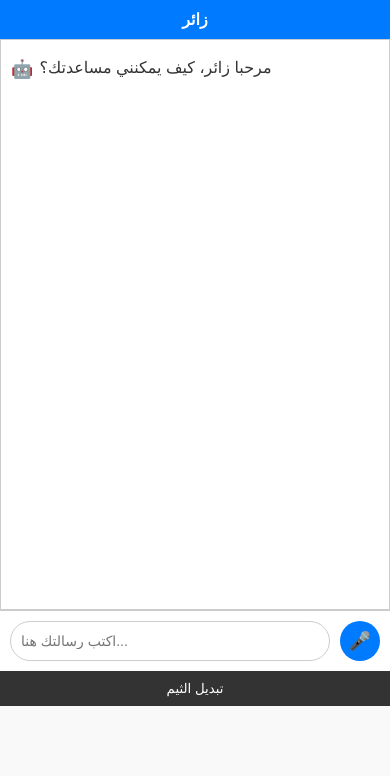
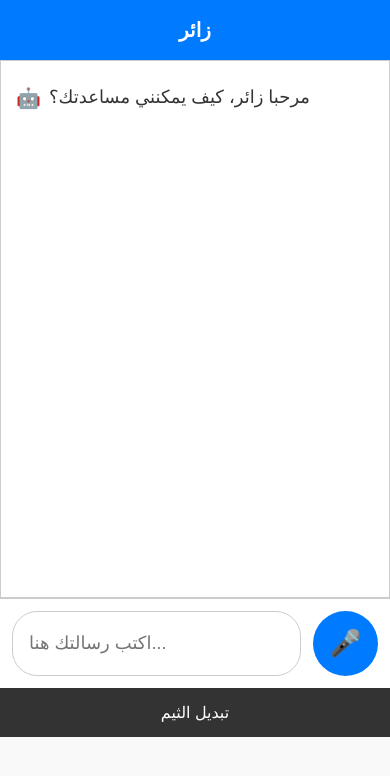
Before and after one commit to Hamoudi4app/Hamoudi-Ai, a Flask app: page /chat in a window 390 px wide. Shown: the top 776 px of the page. Run offline with Flask 3, Linux system fonts and the light colour scheme.

Commit message:
Update index.html

```diff
--- a/templates/index.html
+++ b/templates/index.html
@@ -12,26 +12,27 @@
     }
 
     #sidebar-username {
-      padding: 10px;
+      padding: 15px;
       font-weight: bold;
       background: #007bff;
       color: #fff;
       text-align: center;
+      font-size: 18px;
     }
 
     #chat-box {
-      height: 70vh;
+      height: 65vh;
       overflow-y: auto;
       border: 1px solid #ccc;
-      padding: 10px;
+      padding: 15px;
       background: #fff;
+      font-size: 16px;
     }
 
     .message {
-      margin: 8px 0;
+      margin: 10px 0;
       display: flex;
       align-items: flex-start;
-      font-size: 16px;
     }
 
     .message.ai {
@@ -44,31 +45,31 @@
     }
 
     .avatar {
-      margin-right: 6px;
-      font-size: 18px;
+      margin-right: 8px;
+      font-size: 20px;
     }
 
     #input-area {
       display: flex;
-      padding: 10px;
+      padding: 12px;
       background: #fff;
       border-top: 1px solid #ccc;
     }
 
     #input {
       flex: 1;
-      padding: 10px;
-      font-size: 16px;
+      padding: 14px;
+      font-size: 18px;
       border: 1px solid #ccc;
-      border-radius: 20px;
+      border-radius: 25px;
       outline: none;
     }
 
     #send-btn {
-      margin-left: 10px;
-      width: 45px;
-      height: 45px;
-      font-size: 20px;
+      margin-left: 12px;
+      width: 60px;
+      height: 60px;
+      font-size: 24px;
       border: none;
       background: #007bff;
       color: #fff;
@@ -85,10 +86,11 @@
 
     #toggle-theme {
       width: 100%;
-      padding: 10px;
+      padding: 15px;
       border: none;
       background: #333;
       color: #fff;
+      font-size: 16px;
       cursor: pointer;
     }
 
@@ -117,18 +119,24 @@
     /* تحسين للهاتف */
     @media (max-width: 600px) {
       #chat-box {
-        height: 65vh;
-        font-size: 14px;
+        height: 60vh;
+        font-size: 18px;
       }
 
       #input {
-        font-size: 14px;
+        font-size: 18px;
+        padding: 16px;
       }
 
       #send-btn {
-        font-size: 18px;
-        width: 40px;
-        height: 40px;
+        width: 65px;
+        height: 65px;
+        font-size: 26px;
+      }
+
+      #sidebar-username {
+        font-size: 20px;
+        padding: 18px;
       }
     }
   </style>
@@ -145,7 +153,6 @@
   <script>
     const chatBox = document.getElementById("chat-box");
 
-    // تحميل المحادثة واسم المستخدم
     function loadChat() {
       const history = localStorage.getItem("chatHistory");
       if (history) {
```
